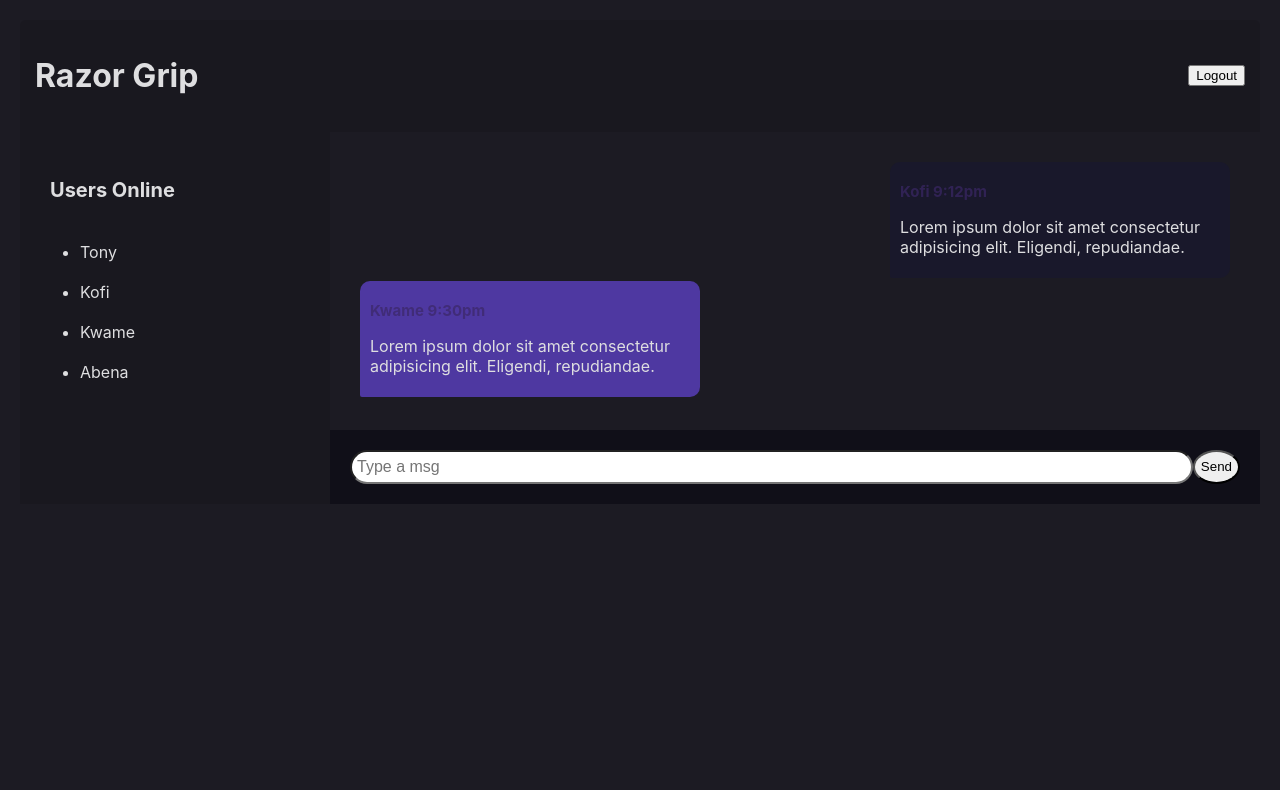
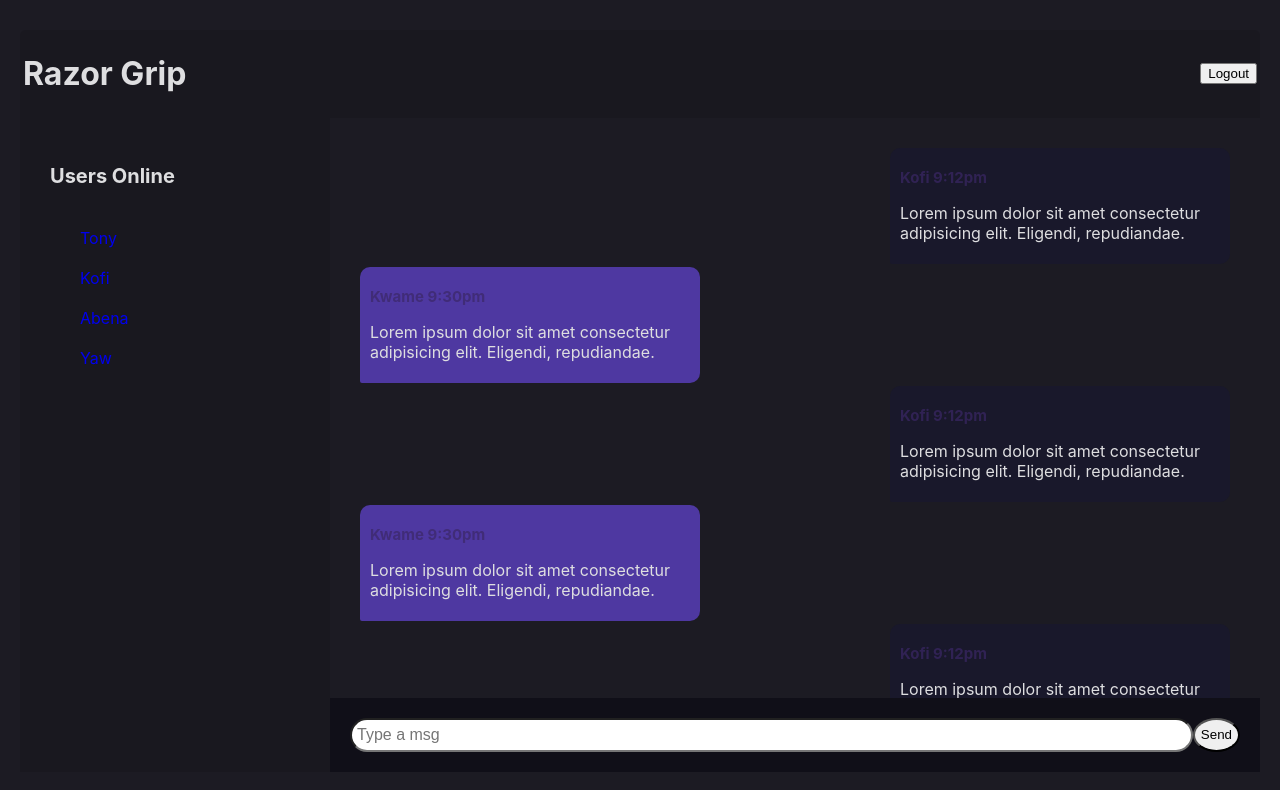
Before and after one commit to Anthony4m/razor-grip-msg, a React (Create React App) app: page / in a window 1280 px wide. Shown: the top 790 px of the page. Built offline with nearby package versions, Linux system fonts and the light colour scheme.

Commit message:
tested Auth0 login added some css to make the app look better

```diff
--- a/public/index.html
+++ b/public/index.html
@@ -2,14 +2,12 @@
 <html lang="en">
   <head>
     <meta charset="utf-8" />
-    <link rel="icon" href="%PUBLIC_URL%/favicon.ico" />
     <meta name="viewport" content="width=device-width, initial-scale=1" />
     <meta name="theme-color" content="#000000" />
     <meta
       name="description"
       content="Web site created using create-react-app"
     />
-    <link rel="apple-touch-icon" href="%PUBLIC_URL%/logo192.png" />
     <!--
       manifest.json provides metadata used when your web app is installed on a
       user's mobile device or desktop. See https://developers.google.com/web/fundamentals/web-app-manifest/
--- a/src/App.css
+++ b/src/App.css
@@ -1,12 +1,16 @@
 
 
-
+.home-view{
+    overflow: hidden;
+    max-height: 100vh;
+    margin: 30px auto;
+}
 .chat-header{
     color: var(--text-color-a);
     background-color: var(--dark-color-background-b);
     border-top-left-radius: 5px ;
     border-top-right-radius: 5px;
-    padding: 15px;
+    padding: 3px;
     display: flex;
     align-items: center;
     justify-content: space-between;
@@ -25,6 +29,9 @@
  }
 .chat-sidebar ul li{
     padding: 10px 0;
+}
+.chat-sidebar ul li:hover{
+    background-color: aqua;
 }
 .chat-view{
     display: grid;
--- a/src/App.js
+++ b/src/App.js
@@ -1,10 +1,12 @@
 import React from 'react';
 import './App.css';
 import Home from "./components/Home";
+import LoginBtn from "./components/Auth/login";
 
 function App() {
   return (
     <div className="App">
+        {/*<LoginBtn/>*/}
       <Home/>
     </div>
   );
--- a/src/components/Auth/login.js
+++ b/src/components/Auth/login.js
@@ -0,0 +1,12 @@
+import React from 'react';
+import {useAuth0} from "@auth0/auth0-react";
+
+const  LoginBtn =()=>{
+    const {loginWithRedirect} = useAuth0();
+    return(
+        <button onClick={() => loginWithRedirect()}>
+            login
+        </button>
+    )
+}
+export default LoginBtn
--- a/src/components/Home.js
+++ b/src/components/Home.js
@@ -1,12 +1,15 @@
 import React from 'react';
+import {BrowserRouter as Router, Route, Switch} from "react-router-dom";
 import Navbar from "./layout/Navbar";
 import MainChat from "./layout/MainChat";
 const Home = ()=>{
     return(
-        <div>
+        <Router>
+        <div className="home-view">
             <Navbar/>
             <MainChat/>
         </div>
+        </Router>
     )
 }
 export default Home;
--- a/src/components/layout/ChatPage.js
+++ b/src/components/layout/ChatPage.js
@@ -14,6 +14,65 @@ import ChatForm from "./ChatForm";
                  <p className="message">	Lorem ipsum dolor sit amet consectetur adipisicing elit. Eligendi,
                      repudiandae.</p>
              </div>
+             <div className="sender-messages chat-bubble">
+                 <p className="meta">Kofi <span>9:12pm</span></p>
+                 <p className="message">	Lorem ipsum dolor sit amet consectetur adipisicing elit. Eligendi,
+                     repudiandae.</p>
+             </div>
+             <div className="receiver-messages chat-bubble">
+                 <p className="meta">Kwame <span>9:30pm</span></p>
+                 <p className="message">	Lorem ipsum dolor sit amet consectetur adipisicing elit. Eligendi,
+                     repudiandae.</p>
+             </div>
+             <div className="sender-messages chat-bubble">
+                 <p className="meta">Kofi <span>9:12pm</span></p>
+                 <p className="message">	Lorem ipsum dolor sit amet consectetur adipisicing elit. Eligendi,
+                     repudiandae.</p>
+             </div>
+             <div className="receiver-messages chat-bubble">
+                 <p className="meta">Kwame <span>9:30pm</span></p>
+                 <p className="message">	Lorem ipsum dolor sit amet consectetur adipisicing elit. Eligendi,
+                     repudiandae.</p>
+             </div><div className="receiver-messages chat-bubble">
+                 <p className="meta">Kwame <span>9:30pm</span></p>
+                 <p className="message">	Lorem ipsum dolor sit amet consectetur adipisicing elit. Eligendi,
+                     repudiandae.</p>
+             </div>
+             <div className="receiver-messages chat-bubble">
+                 <p className="meta">Kwame <span>9:30pm</span></p>
+                 <p className="message">	Lorem ipsum dolor sit amet consectetur adipisicing elit. Eligendi,
+                     repudiandae.</p>
+             </div>
+             <div className="receiver-messages chat-bubble">
+                 <p className="meta">Kwame <span>9:30pm</span></p>
+                 <p className="message">	Lorem ipsum dolor sit amet consectetur adipisicing elit. Eligendi,
+                     repudiandae.</p>
+             </div>
+             <div className="receiver-messages chat-bubble">
+                 <p className="meta">Kwame <span>9:30pm</span></p>
+                 <p className="message">	Lorem ipsum dolor sit amet consectetur adipisicing elit. Eligendi,
+                     repudiandae.</p>
+             </div>
+             <div className="receiver-messages chat-bubble">
+                 <p className="meta">Kwame <span>9:30pm</span></p>
+                 <p className="message">	Lorem ipsum dolor sit amet consectetur adipisicing elit. Eligendi,
+                     repudiandae.</p>
+             </div>
+             <div className="receiver-messages chat-bubble">
+                 <p className="meta">Kwame <span>9:30pm</span></p>
+                 <p className="message">	Lorem ipsum dolor sit amet consectetur adipisicing elit. Eligendi,
+                     repudiandae.</p>
+             </div>
+             <div className="receiver-messages chat-bubble">
+                 <p className="meta">Kwame <span>9:30pm</span></p>
+                 <p className="message">	Lorem ipsum dolor sit amet consectetur adipisicing elit. Eligendi,
+                     repudiandae.</p>
+             </div>
+             <div className="receiver-messages chat-bubble">
+                 <p className="meta">Kwame <span>9:30pm</span></p>
+                 <p className="message">	Lorem ipsum dolor sit amet consectetur adipisicing elit. Eligendi,
+                     repudiandae.</p>
+             </div>
          </div>
             <ChatForm/>
          </div>
--- a/src/components/layout/Sidebar.js
+++ b/src/components/layout/Sidebar.js
@@ -1,13 +1,15 @@
 import React from 'react';
+import {Link} from  'react-router-dom'
 const Sidebar = ()=>{
     return(
         <div className="chat-sidebar">
             <h2 id="users-online">Users Online</h2>
                 <ul id="users">
-                    <li>Tony</li>
-                    <li>Kofi</li>
-                    <li>Kwame</li>
-                    <li>Abena</li>
+                    <li><Link to="">Tony</Link></li>
+                    <li><Link to="">Kofi</Link></li>
+                    <li><Link to="">Abena</Link></li>
+                    <li><Link to="">Yaw</Link></li>
+
                 </ul>
         </div>
     )
--- a/src/index.css
+++ b/src/index.css
@@ -18,6 +18,7 @@ body {
   -moz-osx-font-smoothing: grayscale;
   font-size: 16px;
   margin: 20px;
+  overflow: hidden;
   background-color: var(--dark-color-background-a);
 }
 
@@ -25,3 +26,9 @@ code {
   font-family: source-code-pro, Menlo, Monaco, Consolas, 'Courier New',
     monospace;
 }
+ul {
+  list-style: none;
+}
+a {
+  text-decoration: none;
+}
--- a/src/index.js
+++ b/src/index.js
@@ -8,9 +8,11 @@ const domain = process.env.REACT_APP_AUTH0_DOMAIN;
 const clientid = process.env.REACT_APP_AUTH0_CLIENT_ID;
 
 ReactDOM.render(
-  <Auth0Provider domain={domain}
-  clientId={clientid}
-  redirectUri={window.location.origin}>
+  <Auth0Provider
+      domain="dev-jgdj8l-u.us.auth0.com"
+      clientId="dpQyfM6OIKJsyhrmMeAMwcvxQ8YFR3dM"
+      redirectUri={window.location.origin}
+  >
     <App />
   </Auth0Provider>,
   document.getElementById('root')
```
